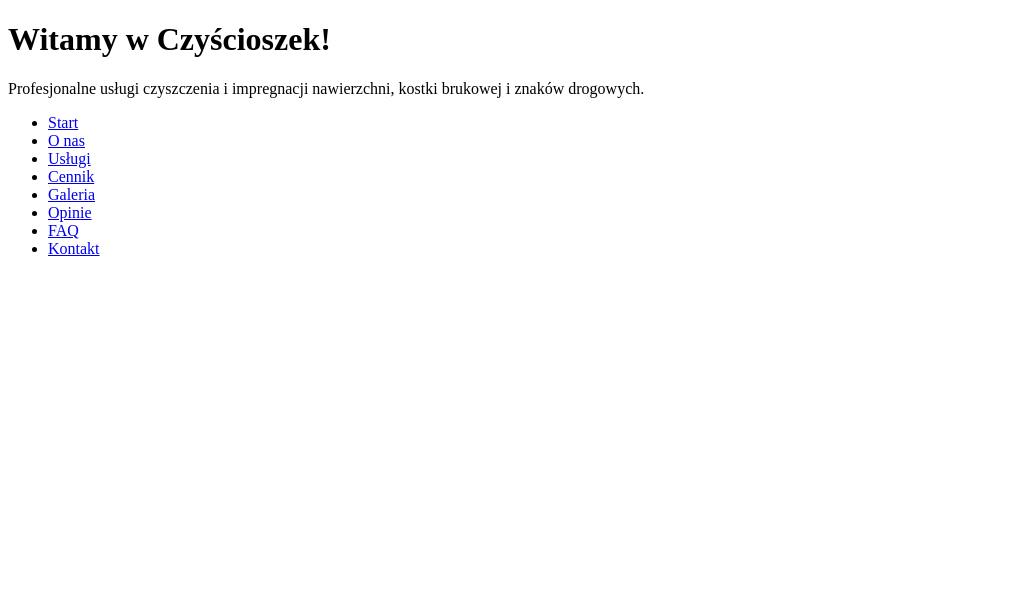
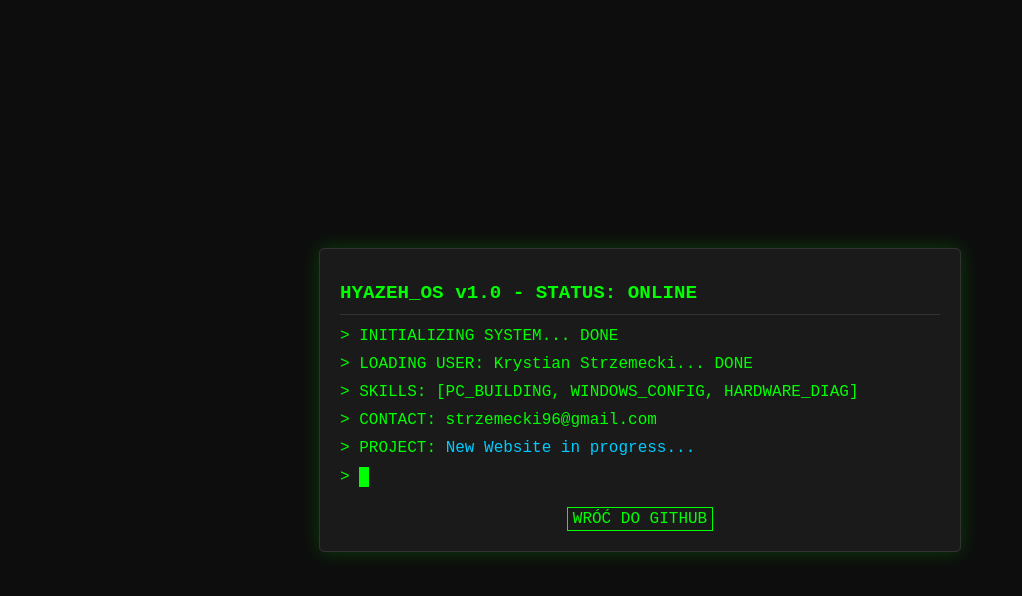
Before and after one commit to hyazeh/test, a plain HTML site: page index.html in a window 1280 px wide. Shown: the whole page, without its empty margins (0-1022 px from the left). Drawn offline with nearby package versions, Linux system fonts and the light colour scheme.

Commit message:
Update index.html

```diff
--- a/index.html
+++ b/index.html
@@ -3,38 +3,64 @@
 <head>
     <meta charset="UTF-8">
     <meta name="viewport" content="width=device-width, initial-scale=1.0">
-    <title>Czyścioszek</title>
-    <link rel="stylesheet" href="assets/css/style.css">
-    <script src="https://cdn.jsdelivr.net/npm/scrollreveal"></script>
+    <title>Hyazeh | System Terminal</title>
+    <style>
+        body {
+            background-color: #0d0d0d;
+            color: #00ff00;
+            font-family: 'Courier New', Courier, monospace;
+            display: flex;
+            flex-direction: column;
+            align-items: center;
+            justify-content: center;
+            height: 100vh;
+            margin: 0;
+            overflow: hidden;
+        }
+        .terminal {
+            width: 80%;
+            max-width: 600px;
+            background: #1a1a1a;
+            padding: 20px;
+            border-radius: 5px;
+            box-shadow: 0 0 20px rgba(0, 255, 0, 0.2);
+            border: 1px solid #333;
+        }
+        .line {
+            margin-bottom: 10px;
+            white-space: pre-wrap;
+        }
+        .cursor {
+            display: inline-block;
+            width: 10px;
+            height: 20px;
+            background: #00ff00;
+            animation: blink 1s infinite;
+            vertical-align: middle;
+        }
+        @keyframes blink {
+            50% { opacity: 0; }
+        }
+        h1 { font-size: 1.2rem; border-bottom: 1px solid #333; padding-bottom: 10px; }
+        a { color: #00ff00; text-decoration: none; border: 1px solid #00ff00; padding: 2px 5px; margin-top: 10px; display: inline-block; }
+        a:hover { background: #00ff00; color: #000; }
+    </style>
 </head>
 <body>
-    <header>
-        <div class="main-section">
-            <h1>Witamy w Czyścioszek!</h1>
-            <p>Profesjonalne usługi czyszczenia i impregnacji nawierzchni, kostki brukowej i znaków drogowych.</p>
-            <nav>
-                <ul>
-                    <li><a href="index.html">Start</a></li>
-                    <li><a href="onas.html">O nas</a></li>
-                    <li><a href="uslugi.html">Usługi</a></li>
-                    <li><a href="cennik.html">Cennik</a></li>
-                    <li><a href="galeria.html">Galeria</a></li>
-                    <li><a href="opinie.html">Opinie</a></li>
-                    <li><a href="faq.html">FAQ</a></li>
-                    <li><a href="kontakt.html">Kontakt</a></li>
-                </ul>
-            </nav>
-        </div>
-    </header>
 
-    <script>
-        window.sr = ScrollReveal();
-        sr.reveal('.main-section', {
-            duration: 1000,
-            origin: 'top',
-            distance: '100px',
-            opacity: 0
-        });
-    </script>
+<div class="terminal">
+    <h1>HYAZEH_OS v1.0 - STATUS: ONLINE</h1>
+    <div class="line">> INITIALIZING SYSTEM... DONE</div>
+    <div class="line">> LOADING USER: Krystian Strzemecki... DONE</div>
+    <div class="line">> SKILLS: [PC_BUILDING, WINDOWS_CONFIG, HARDWARE_DIAG]</div>
+    <div class="line">> CONTACT: strzemecki96@gmail.com</div>
+    <div class="line">> PROJECT: <span style="color: #00ccff;">New Website in progress...</span></div>
+    <div class="line">> <span class="cursor"></span></div>
+
+    <center>
+        <a href="https://github.com/hyazeh">WRÓĆ DO GITHUB</a>
+    </center>
+</div>
+
 </body>
 </html>
```
